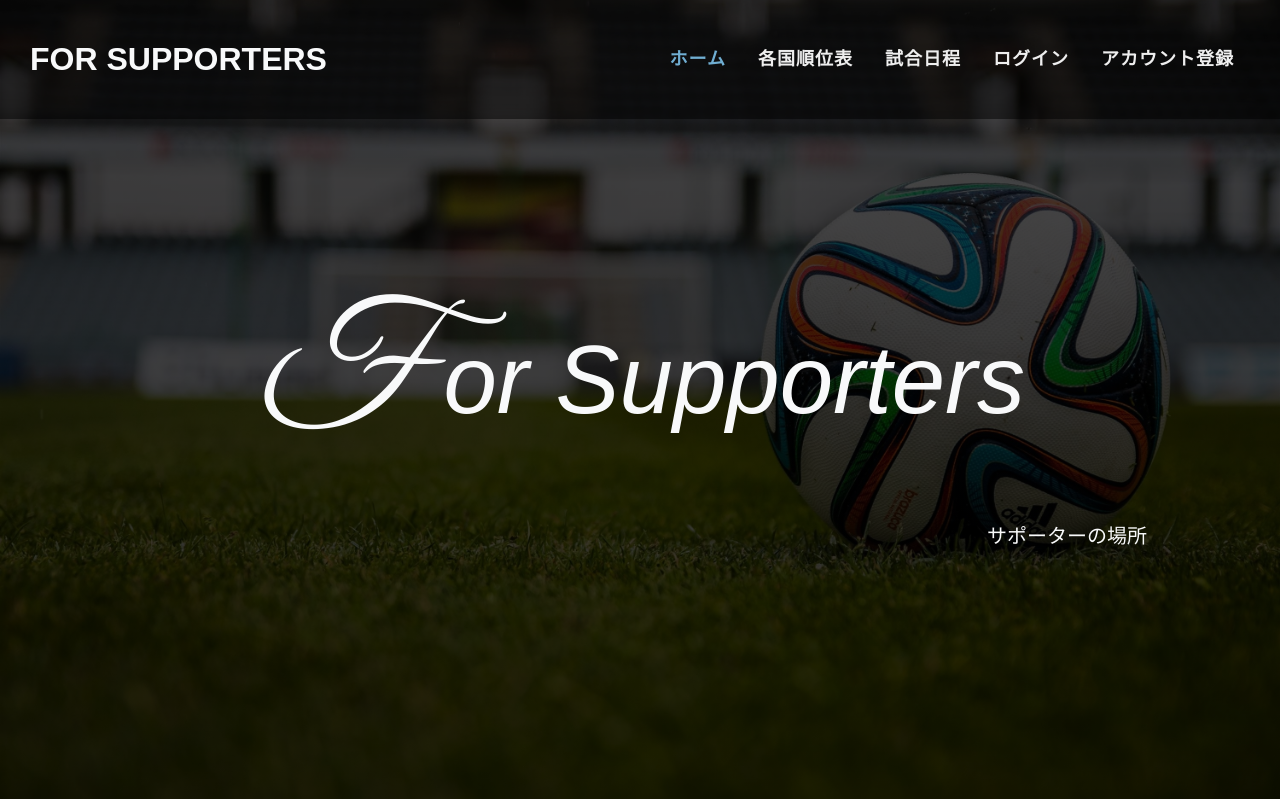
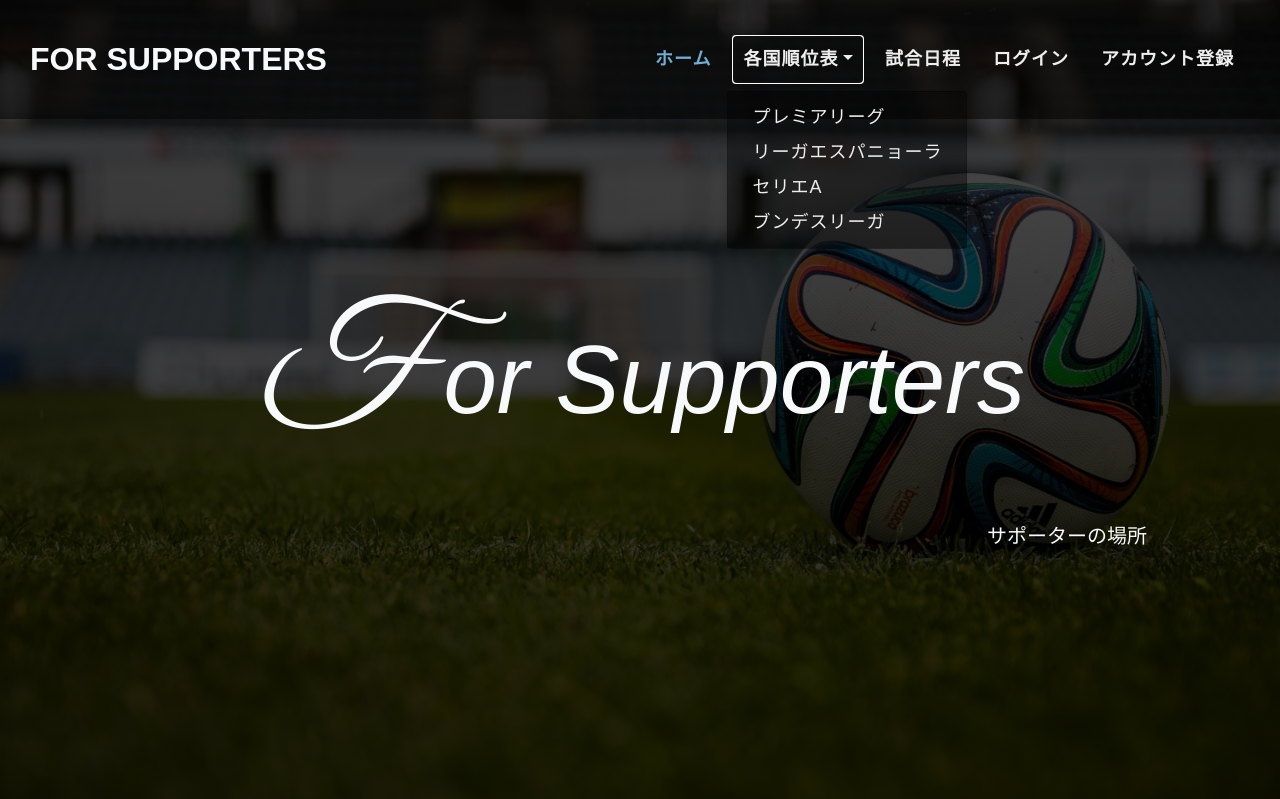
Before and after one commit to maru0914/SoccerProject, a Django app: template templates/main/home.html in a window 1280 px wide, after a click on "各国順位表". Shown: the top 799 px of the page. Run offline with Django 3.2, Linux system fonts and the light colour scheme; the template is opened without the code that fills it, so the values that code supplies are empty; parts of the project's set-up code (start-up, migrations or seed data) failed here and were passed over; some libraries are stand-ins or nearby versions.

```diff
--- a/static/css/style.css
+++ b/static/css/style.css
@@ -5,6 +5,7 @@ header {
 
 body {
   font-family: 'Montserrat', sans-serif;
+  overflow-x: hidden;
 }
 
 /* navbar */
@@ -14,6 +15,9 @@ body {
     transition: all .7s;
   }
 
+  .dropdown-menu {
+    background: linear-gradient(rgba(0, 0, 0, .3), rgba(0, 0, 0, .5));
+  }
   .menu-item {
     font-size: 18px;
     letter-spacing: 1px;
@@ -22,6 +26,7 @@ body {
   }
 
   .menu-item:hover {
+    background: linear-gradient(rgba(0, 0, 0, .3), rgba(0, 0, 0, .5));
     color: #70aed2
   }
 
@@ -65,14 +70,6 @@ body {
     margin-right: 20px;
 }
 
-.banner-heading img {
-    width:  500px;
-    height: 500px;
-    object-fit: cover;
-}
-
-/* end of header */
-
 
 /* common-title */
 .common-title {
@@ -95,6 +92,7 @@ body {
 
 
 .gallery-img {
+    width:  500px;
     backface-visibility: hidden;
     transition: all .5s
 }
--- a/templates/main/home.html
+++ b/templates/main/home.html
@@ -15,8 +15,14 @@
         <li class="nav-item">
           <a href="{% url 'main:home' %}" class="nav-link m-2 menu-item nav-active">ホーム</a>
         </li>
-        <li class="nav-item">
-          <a href="{% url 'accounts:logout' %}" class="nav-link m-2 menu-item">各国順位表</a>
+        <li class="nav-item dropdown">
+          <a href="#" class="nav-link m-2 menu-item dropdown-toggle" data-toggle="dropdown">各国順位表</a>
+          <div class="dropdown-menu">
+            <a href="{% url 'main:standing' league_code='PL' %}" class="menu-item dropdown-item">プレミアリーグ</a>
+            <a href="{% url 'main:standing' league_code='PD' %}" class="menu-item dropdown-item">リーガエスパニョーラ</a>
+            <a href="{% url 'main:standing' league_code='SA' %}" class="menu-item dropdown-item">セリエA</a>
+            <a href="{% url 'main:standing' league_code='BL1' %}" class="menu-item dropdown-item">ブンデスリーガ</a>
+          </div>
         </li>
         <li class="nav-item">
           <a href="{% url 'main:schedule' key='all' %}" class="nav-link m-2 menu-item">試合日程</a>
```
